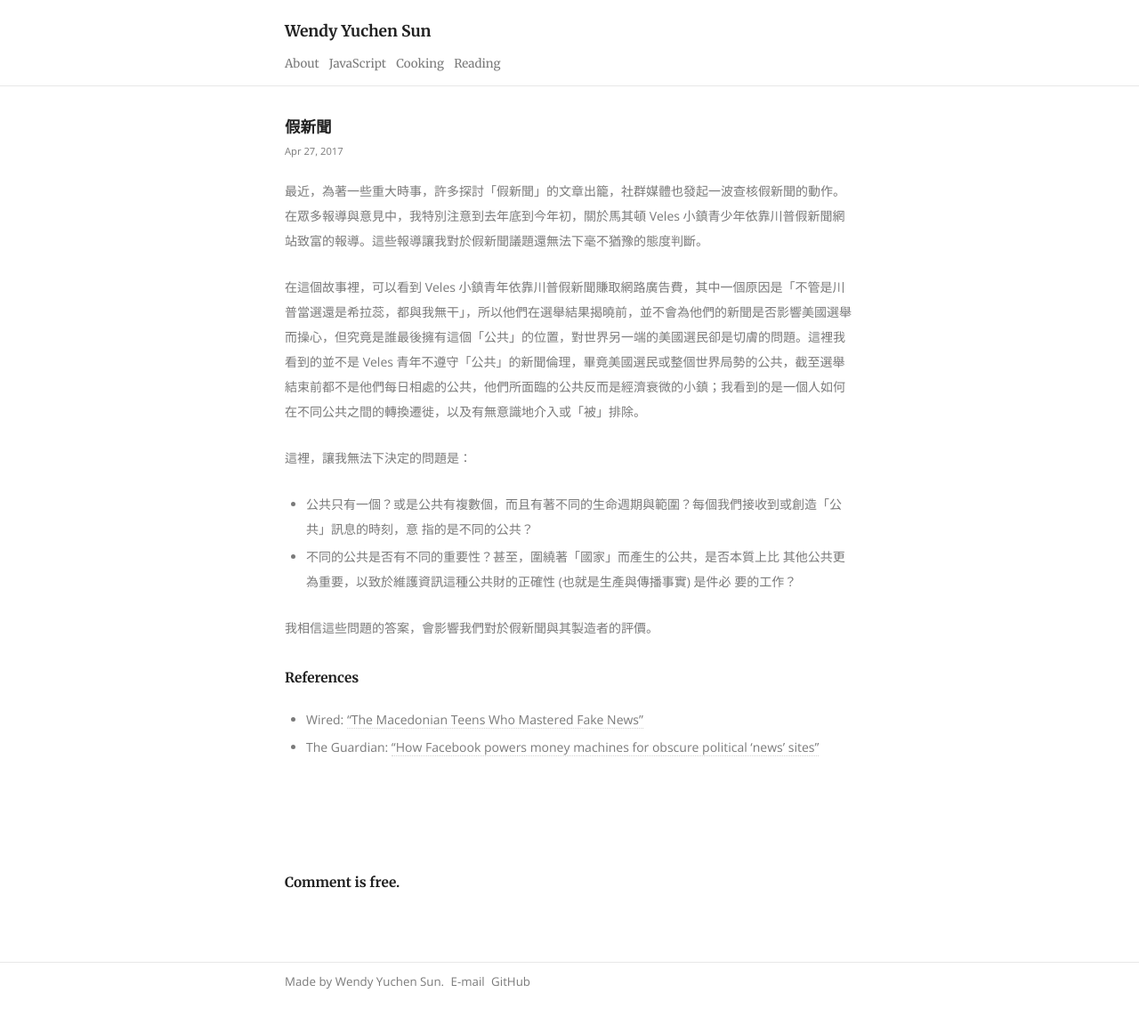
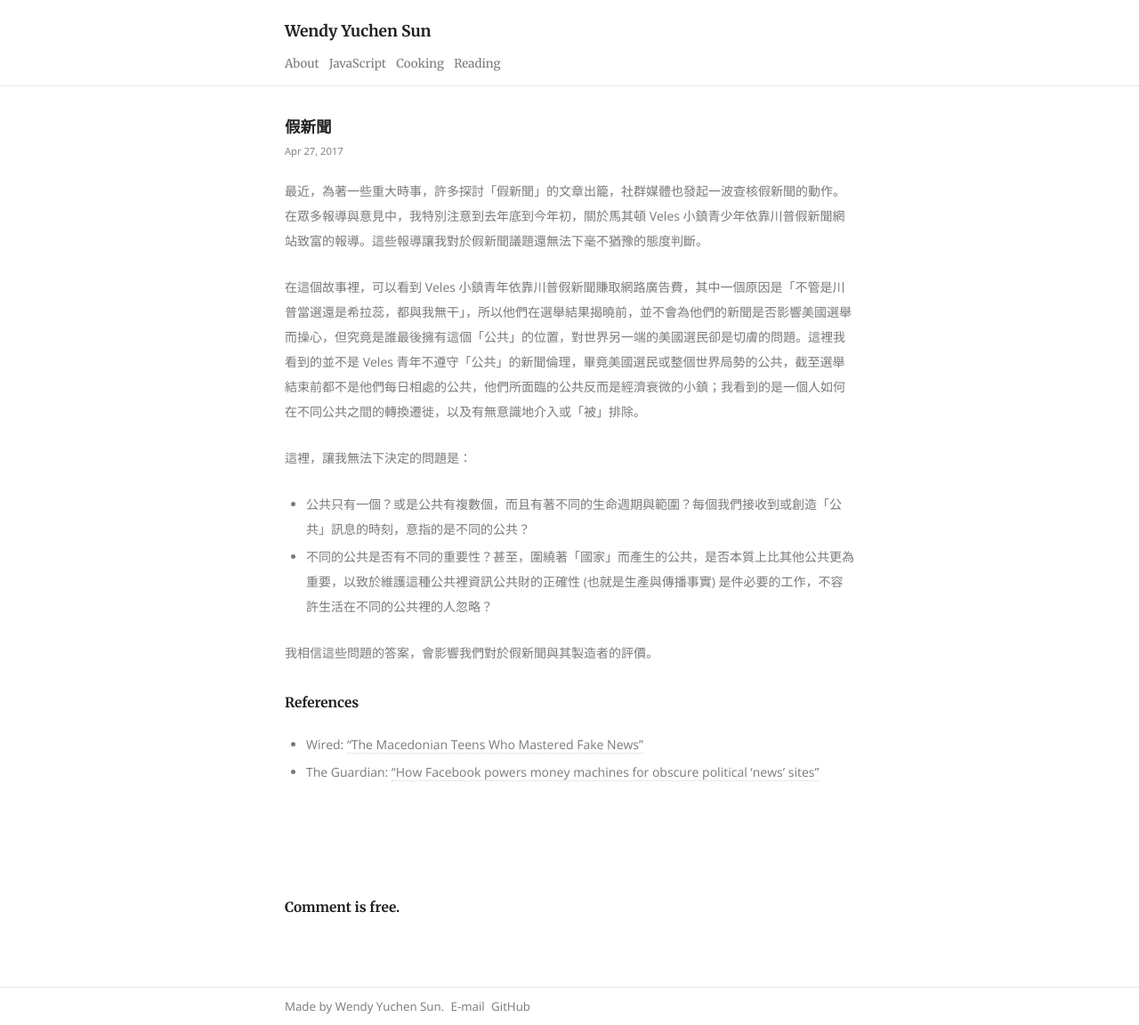
Before and after one commit to wendyyuchensun/wendyyuchensun.github.io, a Jekyll site: the page built from _posts/2017-04-27-on-fake-news.md, in a window 1280 px wide. Shown: the whole page at 89% size. Built offline with Jekyll 4.4.1, drawn with Linux system fonts in a browser that asks for light colours; comment, search, counter and statistics services are not loaded; before the commit the page ends 1124 px from its top, so only the background shows below that.

Commit message:
Update post

```diff
--- a/_posts/2017-04-27-on-fake-news.md
+++ b/_posts/2017-04-27-on-fake-news.md
@@ -9,11 +9,8 @@ categories: reading
 
 這裡，讓我無法下決定的問題是：
 
-* 公共只有一個？或是公共有複數個，而且有著不同的生命週期與範圍？每個我們接收到或創造「公共」訊息的時刻，意
-指的是不同的公共？
-* 不同的公共是否有不同的重要性？甚至，圍繞著「國家」而產生的公共，是否本質上比
-其他公共更為重要，以致於維護資訊這種公共財的正確性 (也就是生產與傳播事實) 是件必
-要的工作？
+* 公共只有一個？或是公共有複數個，而且有著不同的生命週期與範圍？每個我們接收到或創造「公共」訊息的時刻，意指的是不同的公共？
+* 不同的公共是否有不同的重要性？甚至，圍繞著「國家」而產生的公共，是否本質上比其他公共更為重要，以致於維護這種公共裡資訊公共財的正確性 (也就是生產與傳播事實) 是件必要的工作，不容許生活在不同的公共裡的人忽略？
 
 我相信這些問題的答案，會影響我們對於假新聞與其製造者的評價。
 
```
